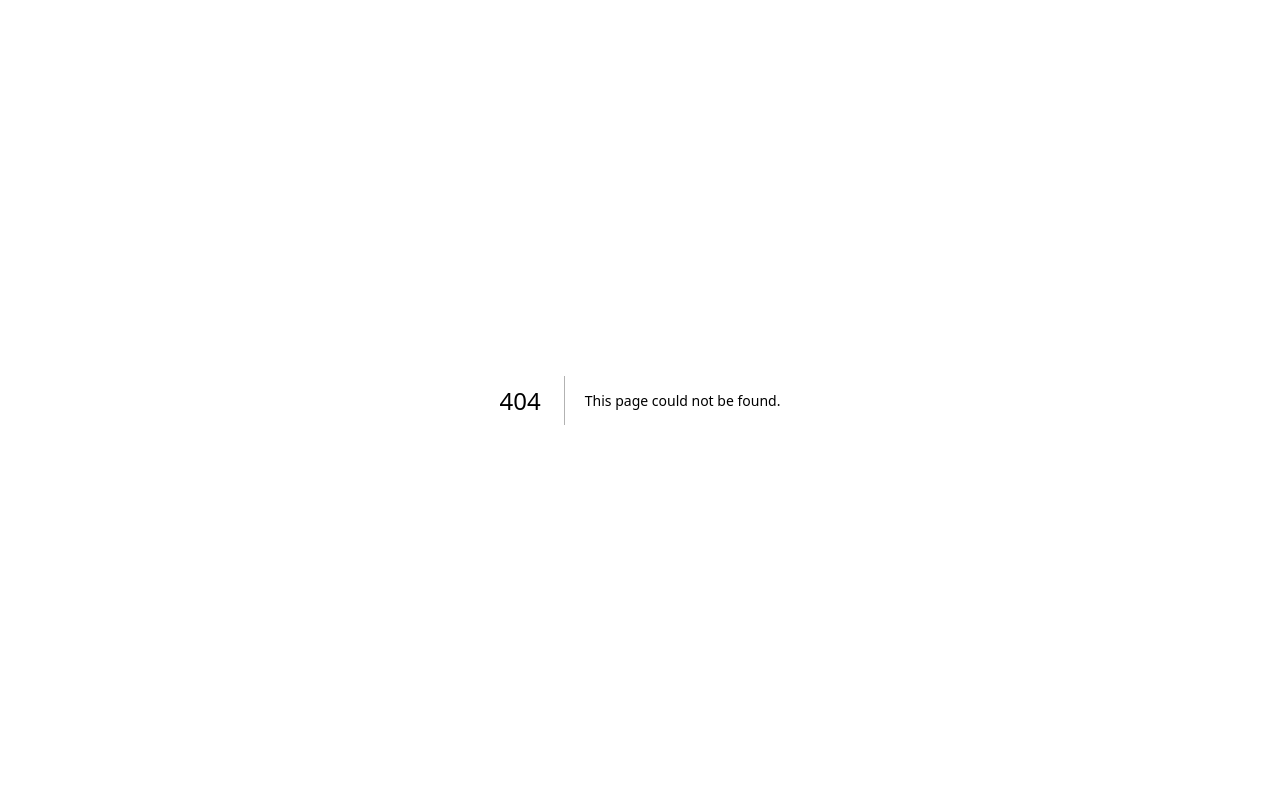
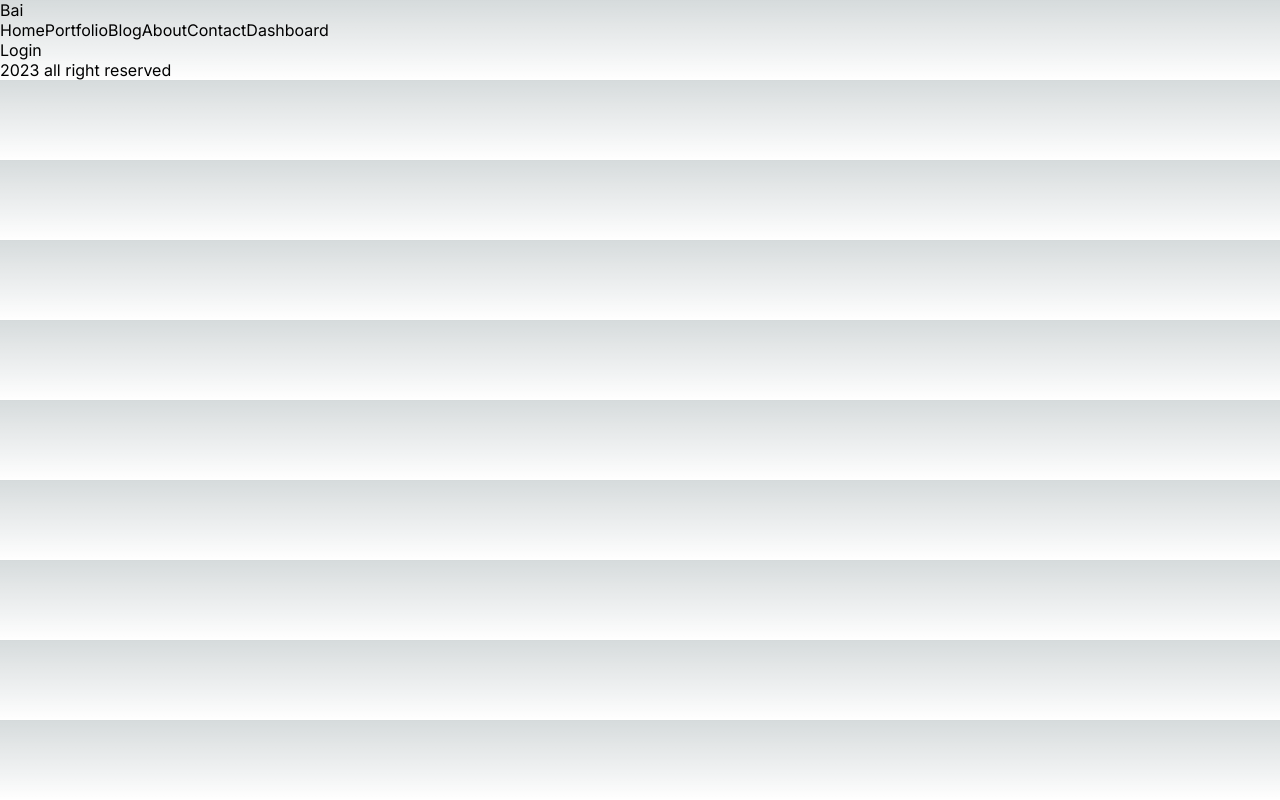
Before and after one commit to stivex001/bai_blog, a Next.js app: page /dashboard/login in a window 1280 px wide. Before the commit this address had no page. Built offline with nearby package versions, Linux system fonts and the light colour scheme.

Commit message:
feat: implemented the layout components

```diff
--- /dev/null
+++ b/src/app/dashboard/login/page.jsx
@@ -0,0 +1,9 @@
+import React from 'react'
+
+const Login = () => {
+  return (
+    <div>Login</div>
+  )
+}
+
+export default Login
--- a/src/app/layout.js
+++ b/src/app/layout.js
@@ -1,17 +1,23 @@
-import './globals.css'
-import { Inter } from 'next/font/google'
+import Navbar from "@/components/navbar/Navbar";
+import "./globals.css";
+import { Inter } from "next/font/google";
+import Footer from "@/components/footer/Footer";
 
-const inter = Inter({ subsets: ['latin'] })
+const inter = Inter({ subsets: ["latin"] });
 
 export const metadata = {
-  title: 'Create Next App',
-  description: 'Generated by create next app',
-}
+  title: "Create Next App",
+  description: "Generated by create next app",
+};
 
 export default function RootLayout({ children }) {
   return (
     <html lang="en">
-      <body className={inter.className}>{children}</body>
+      <body className={inter.className}>
+        <Navbar />
+        {children}
+        <Footer />
+      </body>
     </html>
-  )
+  );
 }
--- /dev/null
+++ b/src/components/footer/Footer.jsx
@@ -0,0 +1,12 @@
+import React from "react";
+
+const Footer = () => {
+  return (
+    <div>
+      <div>2023 all right reserved</div>
+      <div></div>
+    </div>
+  );
+};
+
+export default Footer;
--- /dev/null
+++ b/src/components/navbar/Navbar.jsx
@@ -0,0 +1,50 @@
+import Link from "next/link";
+import React from "react";
+
+const links = [
+  {
+    id: 1,
+    title: "Home",
+    url: "/",
+  },
+  {
+    id: 2,
+    title: "Portfolio",
+    url: "/portfolio",
+  },
+  {
+    id: 3,
+    title: "Blog",
+    url: "/blog",
+  },
+  {
+    id: 4,
+    title: "About",
+    url: "/about",
+  },
+  {
+    id: 5,
+    title: "Contact",
+    url: "/contact",
+  },
+  {
+    id: 6,
+    title: "Dashboard",
+    url: "/dashboard",
+  },
+];
+
+const Navbar = () => {
+  return (
+    <div>
+      <Link href="/">Bai</Link>
+      <div>
+        {links.map((link) => (
+          <Link key={link.id} href={link.url}>{link.title}</Link>
+        ))}
+      </div>
+    </div>
+  );
+};
+
+export default Navbar;
```
Also changed, not shown: src/app/contact/loading.jsx (added, +9 -0 lines), src/app/dashboard/register/page.jsx (added, +9 -0 lines).
